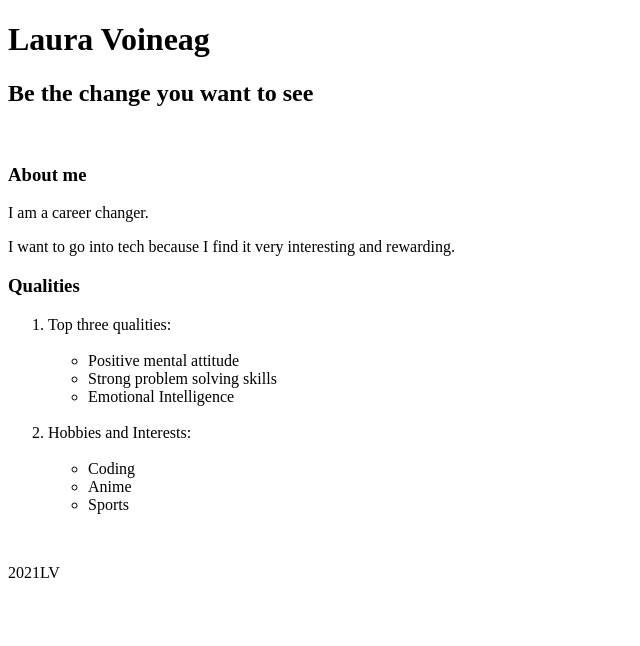
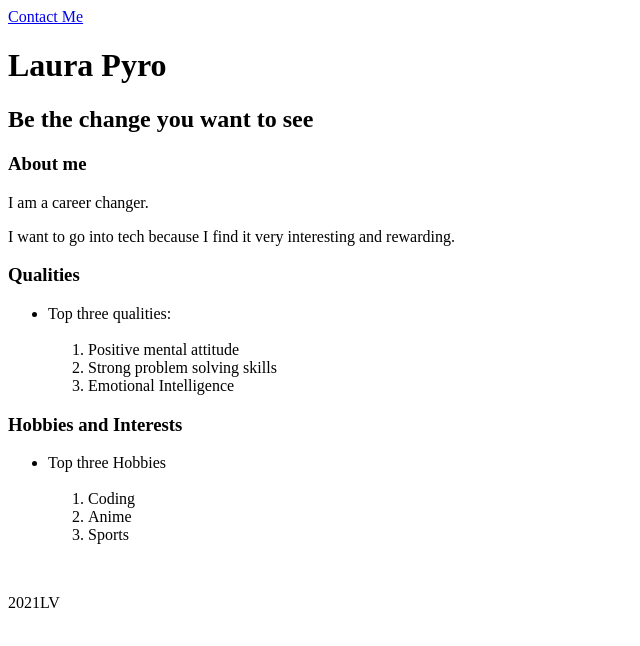
Before and after one commit to lauravoineag/Portfolio, a plain HTML site: page index.html in a window 1280 px wide. Shown: the whole page, without its empty margins (0-640 px from the left). Drawn offline with Linux system fonts and the light colour scheme.

Commit message:
Added href

```diff
--- a/index.html
+++ b/index.html
@@ -4,43 +4,47 @@
     <title>Laura Voineag</title>
 </head>
 <body>
+    <header>
+        <nav>
+            <a href="./contact-me.html">Contact Me</a>
+        </nav>
+    </header>
     <main>
-        <header>
-            <h1>Laura Voineag</h1>
+        <h1>Laura Pyro</h1>
         <h2>Be the change you want to see</h2>
-        </header>
-        <br />
         <section>
             <h3>About me</h3>
                 <p>I am a career changer.</p>
                 <p>I want to go into tech because I find it very interesting and rewarding.</p>
             <h3>Qualities</h3>
-                <ol>
+                <ul>
                     <li>
                         Top three qualities:
-                            <ul>
+                        <ol>
                         <br />
                             <li>Positive mental attitude</li>
                             <li>Strong problem solving skills</li>
                             <li>Emotional Intelligence</li>
+                        </ol>
+                    </li>
                 </ul>
-                    </li>
-                    <br />
+            <h3>Hobbies and Interests </h3>
+                <ul>
                     <li>
-                        Hobbies and Interests:
-                        <ul>
+                        Top three Hobbies
+                        <ol>
                         <br />
                             <li>Coding</li>
                             <li>Anime</li>
                             <li>Sports</li>
+                        </ol>
+                    </li>
                 </ul>
-                    </li>
-                </ol>
         </section>
         <br />
+    </main>
     <footer>
         <p>2021LV</p>
     </footer>
-    </main>
 </body>
 </html>
```
Lines whose indentation alone changed are shown as unchanged.
